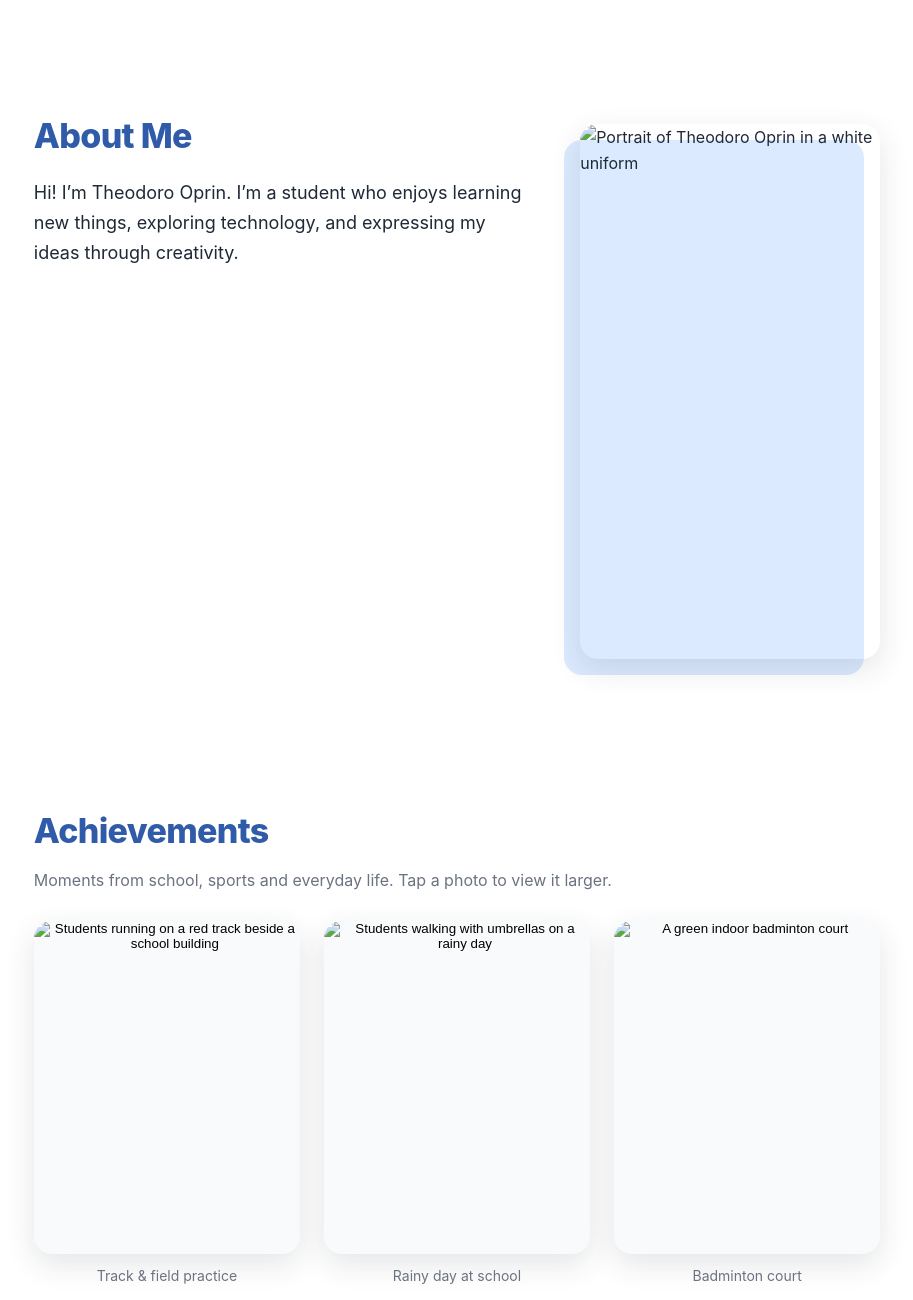
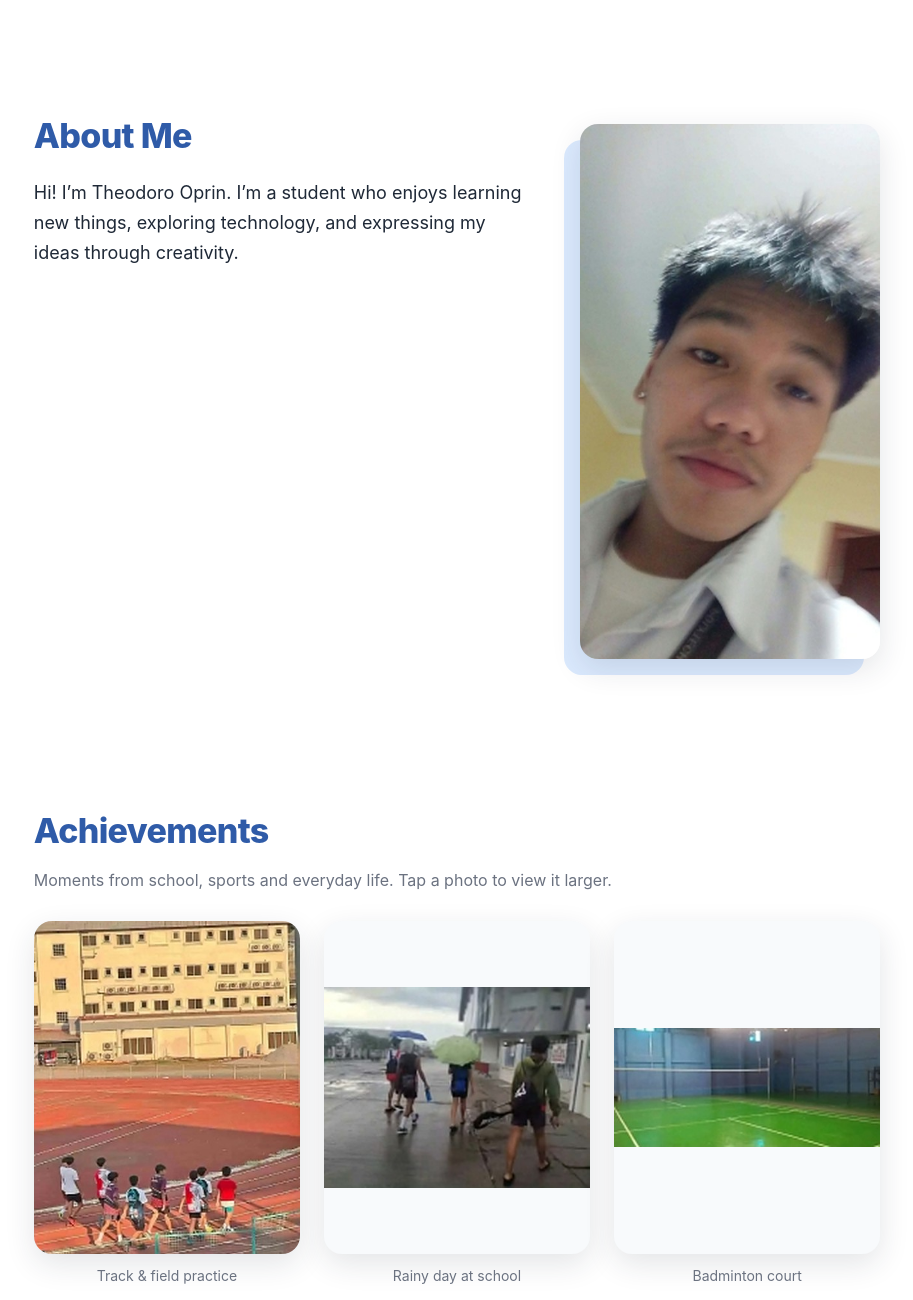
Before and after one commit to teodorooprin-dot/teodorooprin, a plain HTML site: page index.html in a window 1280 px wide. Shown: the part 620-1920 px from the top of the page, without its empty margins (183-1096 px from the left). Drawn offline with Linux system fonts and the light colour scheme.

Commit message:
Refactor image paths in index.html
Updated image source paths to remove 'images/' prefix for consistency.

```diff
--- a/index.html
+++ b/index.html
@@ -24,14 +24,14 @@
     <a href="#contacts" class="nav-link">Contacts</a>
   </nav>
 
-  <a href="#home" class="logo" aria-label="Back to top"><img src="images/logo.png" alt="Theodoro Oprin logo" width="48" height="48"></a>
+  <a href="#home" class="logo" aria-label="Back to top"><img src="logo.png" alt="Theodoro Oprin logo" width="48" height="48"></a>
 </header>
 
 <main>
   <!-- ========== HOME ========== -->
   <section id="home" class="section hero">
     <figure class="photo photo-yellow reveal">
-      <img src="images/photo-1.jpg" alt="Theodoro Oprin taking a mirror selfie" width="580" height="774">
+      <img src="photo-1.jpg" alt="Theodoro Oprin taking a mirror selfie" width="580" height="774">
     </figure>
     <div class="hero-text reveal">
       <p class="eyebrow">Portfolio</p>
@@ -51,7 +51,7 @@
       <p>Hi! I’m Theodoro Oprin. I’m a student who enjoys learning new things, exploring technology, and expressing my ideas through creativity.</p>
     </div>
     <figure class="photo photo-blue reveal">
-      <img src="images/photo-2.jpg" alt="Portrait of Theodoro Oprin in a white uniform" width="468" height="834" loading="lazy">
+      <img src="photo-2.jpg" alt="Portrait of Theodoro Oprin in a white uniform" width="468" height="834" loading="lazy">
     </figure>
   </section>
 
@@ -63,19 +63,19 @@
       <!-- Each photo is a real button so keyboard users can open the lightbox too -->
       <figure class="reveal">
         <button type="button" class="gallery-item" aria-label="View photo: Track and field practice">
-          <img src="images/gallery-1.jpg" alt="Students running on a red track beside a school building" width="404" height="624" loading="lazy">
+          <img src="gallery-1.jpg" alt="Students running on a red track beside a school building" width="404" height="624" loading="lazy">
         </button>
         <figcaption>Track &amp; field practice</figcaption>
       </figure>
       <figure class="reveal">
         <button type="button" class="gallery-item contain" aria-label="View photo: Rainy day at school">
-          <img src="images/gallery-2.jpg" alt="Students walking with umbrellas on a rainy day" width="356" height="270" loading="lazy">
+          <img src="gallery-2.jpg" alt="Students walking with umbrellas on a rainy day" width="356" height="270" loading="lazy">
         </button>
         <figcaption>Rainy day at school</figcaption>
       </figure>
       <figure class="reveal">
         <button type="button" class="gallery-item contain" aria-label="View photo: Badminton court">
-          <img src="images/gallery-3.jpg" alt="A green indoor badminton court" width="356" height="160" loading="lazy">
+          <img src="gallery-3.jpg" alt="A green indoor badminton court" width="356" height="160" loading="lazy">
         </button>
         <figcaption>Badminton court</figcaption>
       </figure>
```
